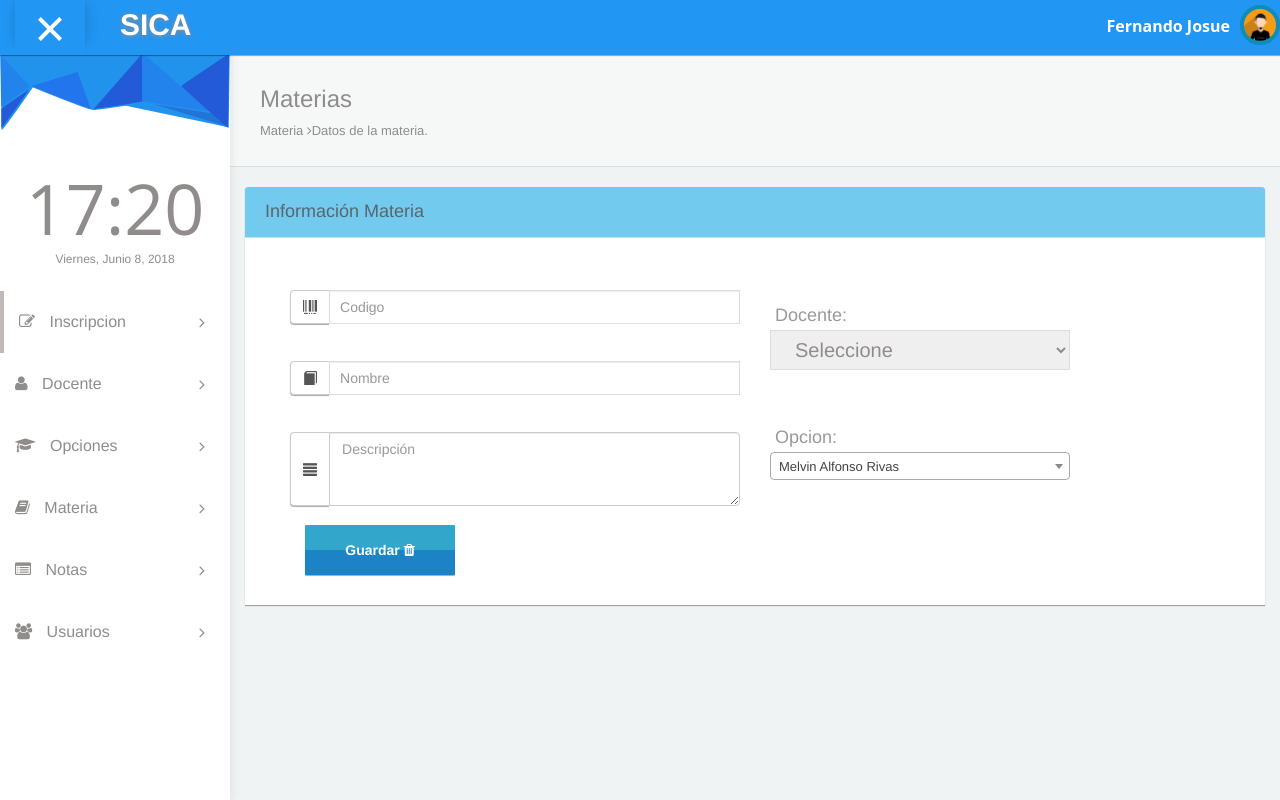
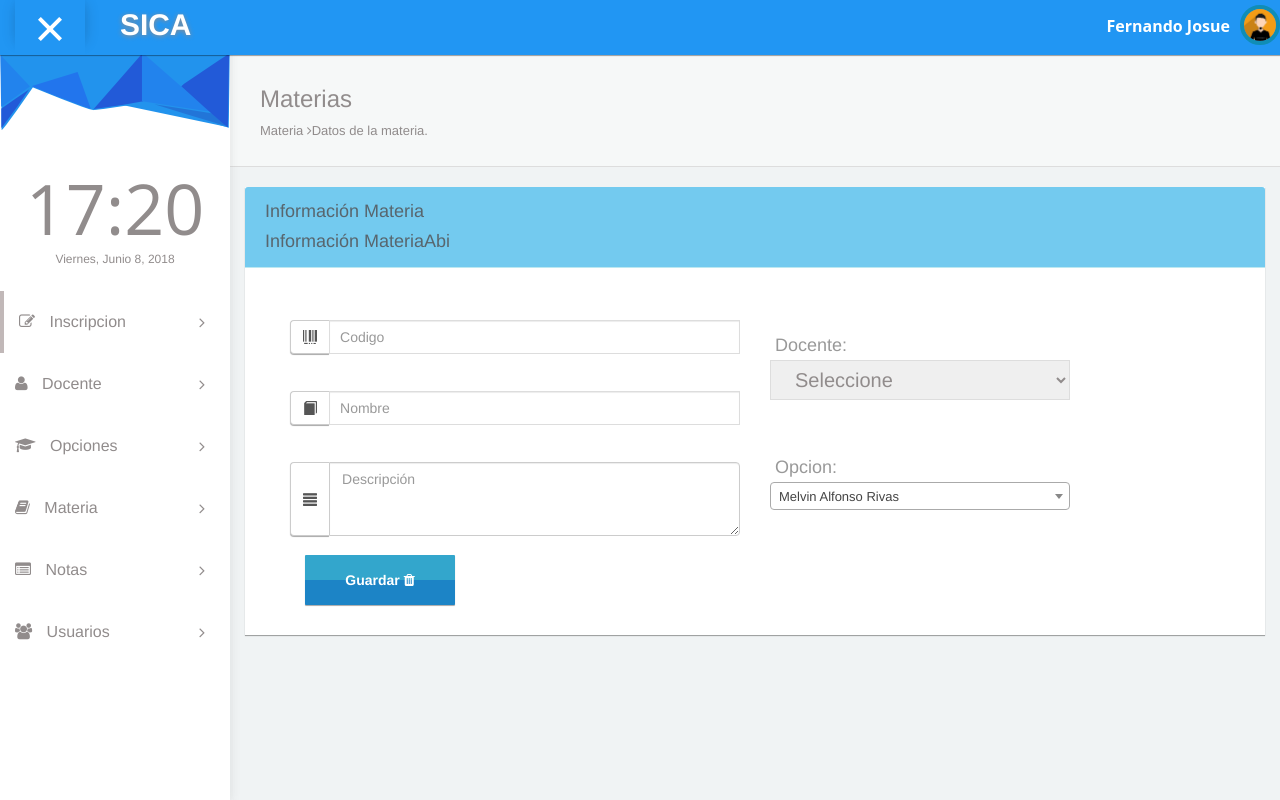
Before and after one commit to FerDev97/SICA, a PHP site: page /materias.php?bandera=1 in a window 1280 px wide. Run offline with PHP 8.4, Linux system fonts and the light colour scheme; data that the repository does not hold is empty.

Commit message:
MateriaAbi

```diff
--- a/pages/materias.php
+++ b/pages/materias.php
@@ -80,6 +80,7 @@ error_reporting(E_ALL & ~E_NOTICE);
                   <div class="col-md-12 panel panel-info">
                     <div class="col-md-12 panel-heading">
                       <h4>Informaci&oacute;n Materia</h4>
+                      <h4>Informaci&oacute;n MateriaAbi</h4>
                     </div>
 
                     <div class="col-md-12 panel-body" style="padding-bottom:30px;">
```
